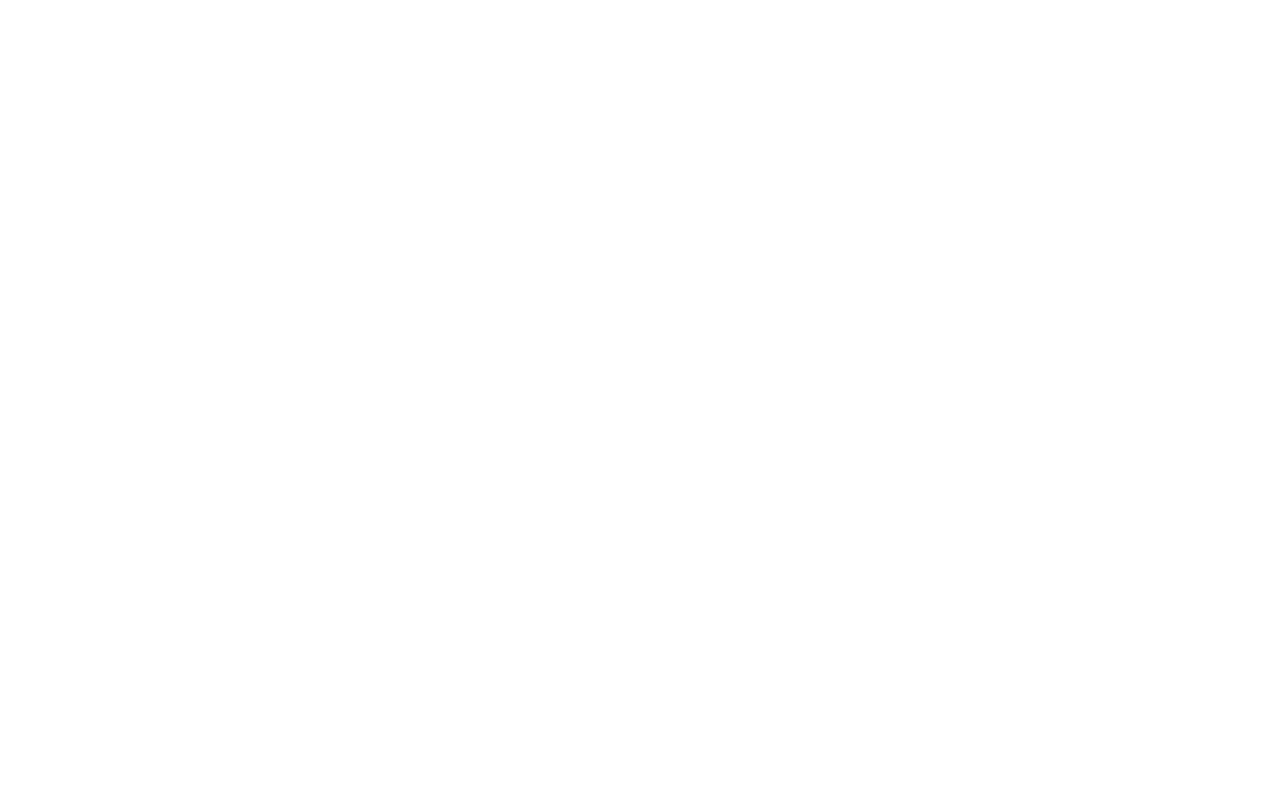
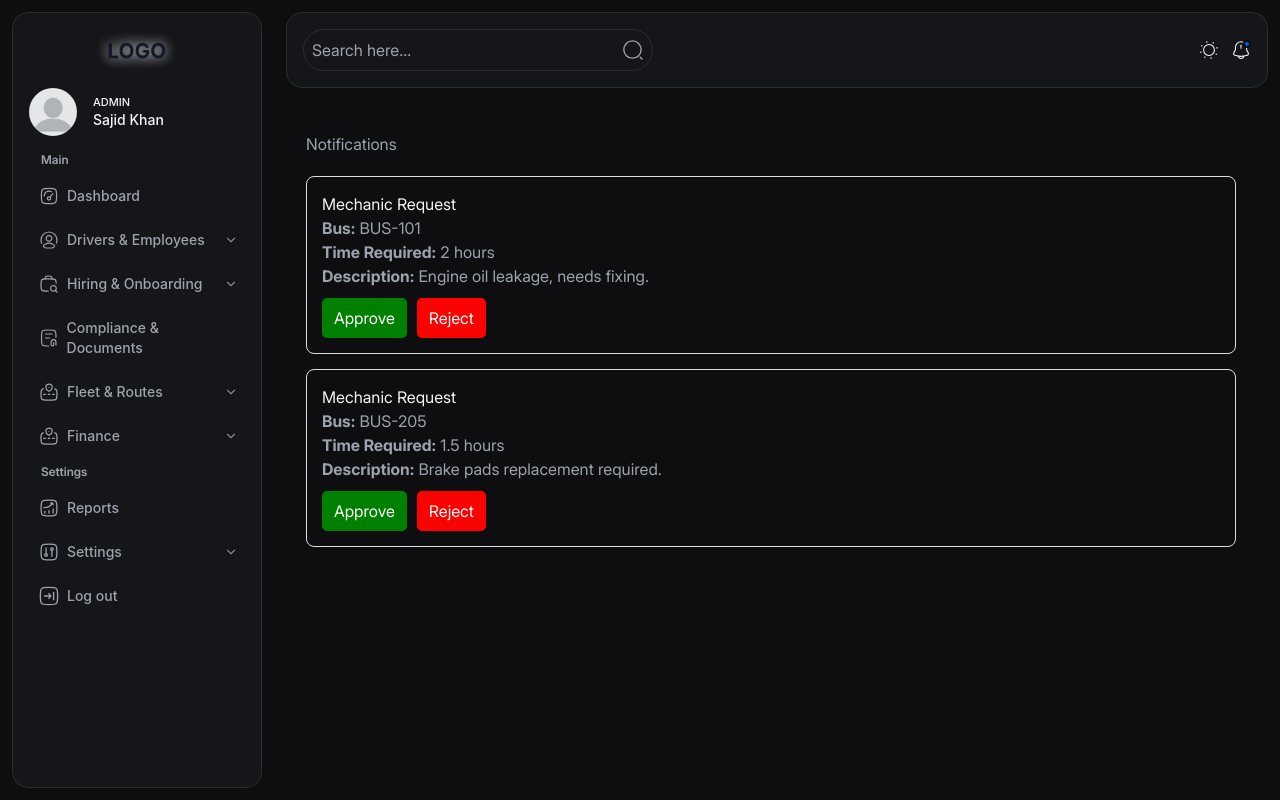
Before and after one commit to Fabulous-Technology-Solutions/FleetReact, a React (Vite) app: page /notification in a window 1280 px wide. Before the commit this address had no page. Built offline with nearby package versions, Linux system fonts and the light colour scheme; a web font is replaced by a local one.

Commit message:
notification

```diff
--- a/src/App.jsx
+++ b/src/App.jsx
@@ -33,6 +33,7 @@
 import CompaniesAndUsers from "./pages/superAdmin/CompaniesAndUsers";
 import SubscriptionAndBillings from "./pages/superAdmin/SubscriptionAndBillings";
 import AISourcedCandidates from "./pages/admin/hiringAndOnboarding/AISourcedCandidates";
+import Notifications from "./pages/Notifications";
 
 function App() {
   return (
@@ -49,6 +50,7 @@
           <Route path="/create-password" element={<CreatePassword />} />
           <Route path="/password-reset" element={<PasswordReset />} />
           <Route element={<AdminLayout />}>
+            <Route path="/notification" element={<Notifications />} />
             <Route path="/dashboard" element={<Dashboard />} />
             <Route path="/all-team-members" element={<AllTeamMembers />} />
             <Route path="/attendance-and-performance" element={<AttendanceAndPerformance />} />
@@ -70,6 +72,7 @@
             <Route path="/notification-preferences" element={<NotificationPreference />} />
           </Route>
           <Route element={<AdminLayout />}>
+          <Route path="/notification" element={<Notifications />} />
             <Route path="/admin/dashboard" element={<SuperAdminDashboard />} />
             <Route path="/admin/companies-and-users" element={<CompaniesAndUsers />} />
             <Route path="/admin/subscription-and-billings" element={<SubscriptionAndBillings />} />
--- a/src/components/layout/Navbar.jsx
+++ b/src/components/layout/Navbar.jsx
@@ -6,8 +6,10 @@
   SolorIcon,
 } from "../../CustomIcons";
 import ThemeToggle from "./ThemeToggle";
+import { useNavigate } from "react-router-dom";
 
 export default function Navbar({ onBarClick }) {
+  const navigate = useNavigate();
   return (
     <div className="bg-sidebar p-4 rounded-[16px] border border-main">
       <div className="flex items-center gap-4 justify-between">
@@ -26,7 +28,7 @@
         </label>
         <div className="flex items-center gap-3">
           <ThemeToggle />
-          <button className="text-xl c-primary relative">
+          <button className="text-xl c-primary relative" onClick={()=>navigate("/notification")}>
             <NotificationIcon />
             <div className="absolute size-2 border-2 rounded-full bg-navlink top-0 right-0 border-[var(--bgbody)]"></div>
           </button>
--- /dev/null
+++ b/src/pages/Notifications.jsx
@@ -0,0 +1,119 @@
+import React, { useState } from "react";
+
+export default function Notifications() {
+  // Dummy notifications (you can replace with API data)
+  const [notifications, setNotifications] = useState([
+    {
+      id: 1,
+      title: "Mechanic Request",
+      busNumber: "BUS-101",
+      timeRequired: "2 hours",
+      description: "Engine oil leakage, needs fixing.",
+      status: "pending",
+    },
+    {
+      id: 2,
+      title: "Mechanic Request",
+      busNumber: "BUS-205",
+      timeRequired: "1.5 hours",
+      description: "Brake pads replacement required.",
+      status: "pending",
+    },
+  ]);
+
+  // Handle approve/reject
+  const handleAction = (id, action) => {
+    setNotifications((prev) =>
+      prev.map((n) =>
+        n.id === id ? { ...n, status: action } : n
+      )
+    );
+  };
+
+  return (
+    <div style={styles.container}>
+      <h2 className="c-secondary" style={styles.header}>Notifications</h2>
+
+      {notifications.length === 0 ? (
+        <p>No notifications</p>
+      ) : (
+        notifications.map((n) => (
+          <div key={n.id} style={styles.card}>
+            <h3 className="c-primary">{n.title}</h3>
+            <p className="c-secondary"><strong >Bus:</strong> {n.busNumber}</p>
+            <p className="c-secondary"><strong>Time Required:</strong> {n.timeRequired}</p>
+            <p className="c-secondary"><strong>Description:</strong> {n.description}</p>
+
+            {n.status === "pending" ? (
+              <div style={styles.actions}>
+                <button
+                  style={styles.approveBtn}
+                  onClick={() => handleAction(n.id, "approved")}
+                >
+                  Approve
+                </button>
+                <button
+                  style={styles.rejectBtn}
+                  onClick={() => handleAction(n.id, "rejected")}
+                >
+                  Reject
+                </button>
+              </div>
+            ) : (
+              <p
+                style={{
+                  color: n.status === "approved" ? "green" : "red",
+                  fontWeight: "bold",
+                }}
+              >
+                {n.status.toUpperCase()}
+              </p>
+            )}
+          </div>
+        ))
+      )}
+    </div>
+  );
+}
+
+// Simple inline styles
+const styles = {
+  container: {
+    padding: "20px",
+    margin: "auto",
+  },
+  header: {
+    marginBottom: "20px",
+  },
+  card: {
+    border: "1px solid #ddd",
+    borderRadius: "8px",
+    padding: "15px",
+    marginBottom: "15px",
+
+  },
+  title: {
+    marginBottom: "10px",
+  },
+  actions: {
+    marginTop: "10px",
+    display: "flex",
+    gap: "10px",
+  },
+  approveBtn: {
+    background: "green",
+    color: "white",
+    border: "none",
+    padding: "8px 12px",
+    borderRadius: "5px",
+    cursor: "pointer",
+  },
+  rejectBtn: {
+    background: "red",
+    color: "white",
+    border: "none",
+    padding: "8px 12px",
+    borderRadius: "5px",
+    cursor: "pointer",
+  },
+};
```
